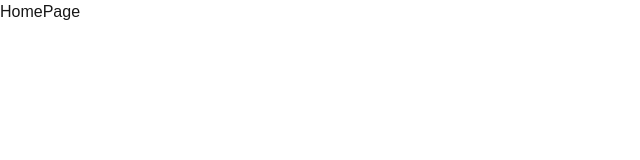
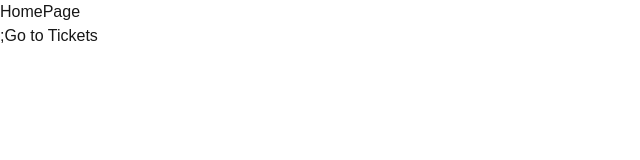
Before and after one commit to sst4l/road-to-next-app, a Next.js app: page / in a window 1280 px wide. Shown: the top 160 px of the page, without its empty margins (0-640 px from the left). Built offline with nearby package versions, Linux system fonts and the light colour scheme.

Commit message:
used link component to navigate between routes

```diff
--- a/src/app/page.tsx
+++ b/src/app/page.tsx
@@ -1,5 +1,15 @@
+import Link from "next/link";
+
 const HomePage = () => {
-  return <h2 className="text-lg">HomePage</h2>;
+  return (
+    <div>
+     <h2 className="text-lg">HomePage</h2>;
+
+     <Link href="/tickets" className="text-sm underline">
+        Go to Tickets
+        </Link>
+      </div>
+  );
 };
 
 export default HomePage;
```
